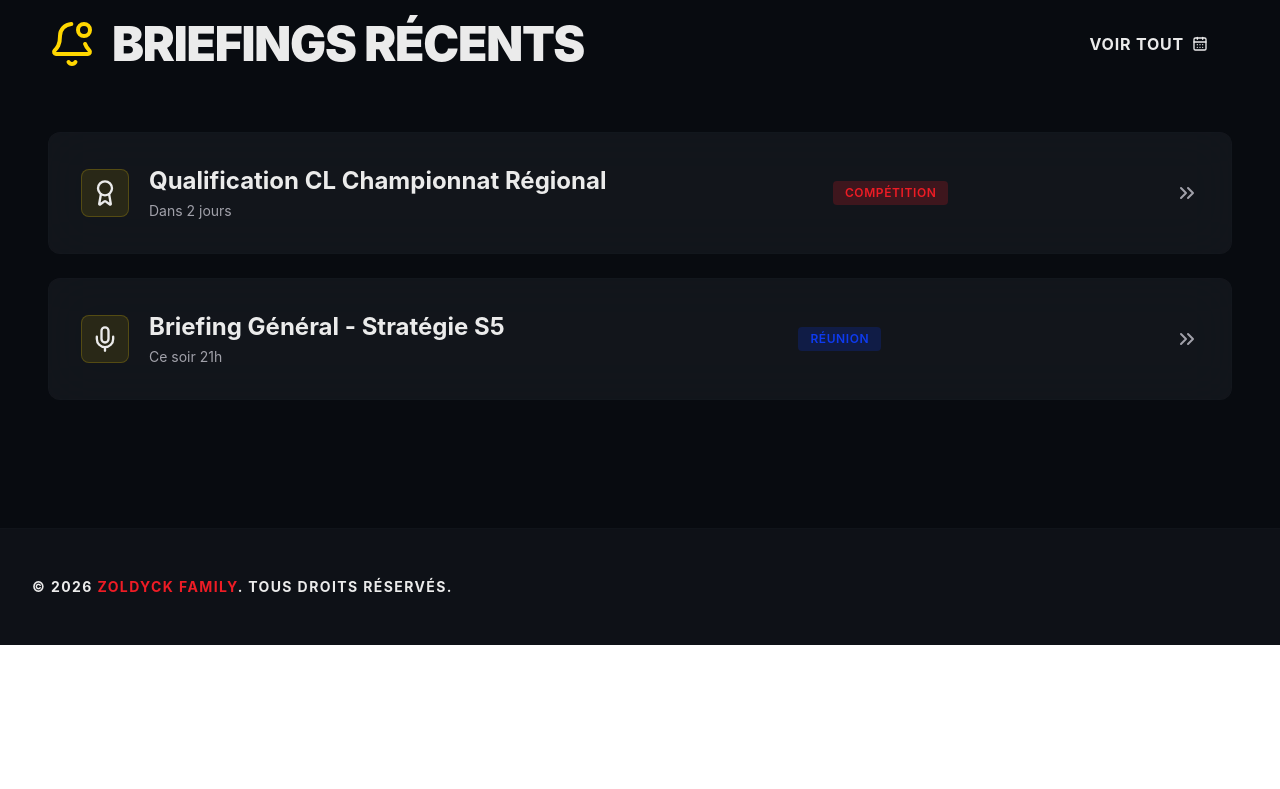
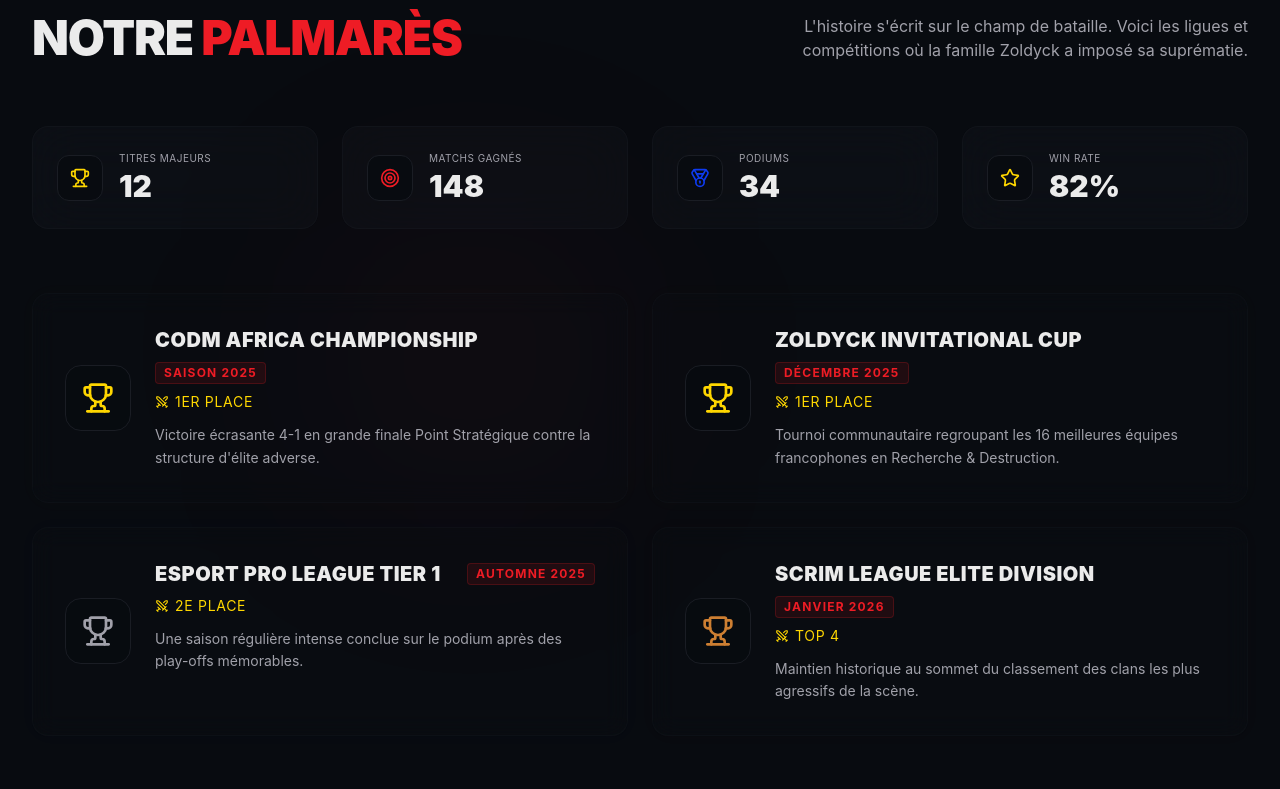
Before and after one commit to atedesi22/Zoldyck-Family, a React (Vite) app: page / in a window 1280 px wide. Shown: the part 1651-2440 px from the top of the page. Before the commit the page ends 2296 px from the top, so only its background shows below. Built offline with nearby package versions, Linux system fonts and the light colour scheme.

Commit message:
page teams

```diff
--- a/src/pages/home/index.jsx
+++ b/src/pages/home/index.jsx
@@ -1,191 +1,55 @@
-// import React from 'react';
-// import { motion } from 'framer-motion';
-// import { Target, Users, ShoppingCart, Zap, BellDot, CalendarDays, Sword, Mic, Award, ChevronsDown } from 'lucide-react';
-// import Button from '../../components/ui/Button';
 
-// // --- Animation Variants ---
-// const staggerContainer = {
-//     hidden: { opacity: 0 },
-//     show: {
-//         opacity: 1,
-//         transition: {
-//             staggerChildren: 0.15
-//         }
-//     }
-// };
-
-// const fadeInUp = {
-//     hidden: { opacity: 0, y: 30 },
-//     show: { opacity: 1, y: 0, transition: { duration: 0.5, ease: "easeOut" } }
-// };
-
-// const glassMorphEffect = "backdrop-blur-xl bg-[#1A1D24]/60 border border-[#1A1D24]/30";
-
-// // --- Mock Data ---
-// const features = [
-//     { icon: <Target className="w-8 h-8 text-[#EE1C25]" />, title: 'Structure e-Sport', desc: 'Gestion professionnelle de nos teams.' },
-//     { icon: <Users className="w-8 h-8 text-[#0E3BF0]" />, title: 'Communauté Active', desc: 'Soutien et entraînements réguliers.' },
-//     { icon: <ShoppingCart className="w-8 h-8 text-[#FFD700]" />, title: 'Shop Officiel CP', desc: 'Achats sécurisés de CP et passes de combat.' },
-//     { icon: <Zap className="w-8 h-8 text-white" />, title: 'Vibe & Fun', desc: 'Le plaisir du jeu avant tout !' },
-// ];
-
-// const announcements = [
-//     { icon: <Award className="text-[#FFD700]" />, title: "Qualification CL Championnat Régional", type: "Compétition", date: "Dans 2 jours" },
-//     { icon: <Mic className="text-[#0E3BF0]" />, title: "Briefing Général - Stratégie S5", type: "Réunion", date: "Ce soir 21h" },
-// ];
-
-// export default function HomePage() {
-//     return (
-//         <motion.div
-//             initial="hidden"
-//             animate="show"
-//             variants={staggerContainer}
-//             className="min-h-screen bg-[#080B10] text-[#EBEBEB] font-body overflow-hidden"
-//         >
-//             {/* --- HERO SECTION --- */}
-//             <section className="relative h-screen flex flex-col items-center justify-center text-center px-6 md:px-12">
-//                 <div className="absolute inset-0 z-0 overflow-hidden">
-//                     <img
-//                         src="/image.jpeg"
-//                         alt="Background Gaming"
-//                         className="w-full h-full object-cover opacity-10 filter blur-[1px]"
-//                     />
-//                     <div className="absolute inset-0 bg-gradient-to-b from-[#080B10] via-[#080B10]/70 to-[#080B10]"></div>
-//                 </div>
-
-//                 <motion.div variants={fadeInUp} className="relative z-10 max-w-4xl">
-//                     <motion.img
-//                         src="/logo.jpg"
-//                         alt="Zoldyck Family Logo"
-//                         className="w-24 h-24 md:w-32 md:h-32 mx-auto mb-8 drop-shadow-lg"
-//                         initial={{ opacity: 0, scale: 0.5 }}
-//                         animate={{ opacity: 1, scale: 1, transition: { duration: 0.8, delay: 0.2, ease: [0.17, 0.67, 0.83, 0.67] } }}
-//                     />
-//                     <span className={`inline-block px-4 py-1.5 rounded-full ${glassMorphEffect} text-sm font-semibold uppercase tracking-widest text-[#EE1C25] mb-6`}>
-//                         <Zap className="inline w-4 h-4 mr-2" /> Clan Officiel CODM
-//                     </span>
-//                     <h1 className="text-5xl md:text-7xl lg:text-8xl font-black uppercase tracking-tighter leading-tight mb-8">
-//                         Rejoins la <span className="text-[#EE1C25]">Zoldyck</span> <br/> Family
-//                     </h1>
-//                     <p className="text-xl md:text-2xl text-[#A1A1AA] mb-12 max-w-3xl mx-auto">
-//                         Mets ton talent en lumière et propulse ta vibe au niveau supérieur. L'élite locale n'attend que toi.
-//                     </p>
-
-//                     {/* CORRECTION DES VARIANTES DES BOUTONS */}
-//                     <div className="flex flex-col sm:flex-row gap-6 justify-center items-center">
-//                         <Button variant="[#EE1C25]" size="lg" className="flex items-center gap-3">
-//                             <Users className="w-5 h-5"/> Postuler
-//                         </Button>
-//                         <Button variant="[#0E3BF0]" size="lg" className="flex items-center gap-3">
-//                             <Sword className="w-5 h-5"/> Voir les Teams
-//                         </Button>
-//                     </div>
-//                 </motion.div>
-
-//                 <motion.div
-//                     initial={{ opacity: 0 }}
-//                     animate={{ opacity: 1, transition: { delay: 1.5, duration: 1 } }}
-//                     className="absolute bottom-10 left-1/2 -translate-x-1/2 text-[#A1A1AA] flex flex-col items-center gap-2"
-//                 >
-//                     <span className="text-sm font-semibold uppercase tracking-wider">Scroll</span>
-//                     <ChevronsDown className="w-6 h-6 animate-bounce" />
-//                 </motion.div>
-//             </section>
-
-//             {/* --- FEATURES SECTION --- */}
-//             <section className={`relative z-10 py-24 md:py-32 ${glassMorphEffect} border-t-0`}>
-//                 <div className="max-w-7xl mx-auto px-6 md:px-12">
-//                     <motion.h2 variants={fadeInUp} className="text-3xl md:text-5xl font-black uppercase tracking-tight mb-16 text-center">
-//                         L'environnement pour ton <span className="text-[#0E3BF0]">Succès</span>
-//                     </motion.h2>
-
-//                     <motion.div
-//                         variants={staggerContainer}
-//                         initial="hidden"
-//                         whileInView="show"
-//                         viewport={{ once: true, amount: 0.2 }}
-//                         className="grid grid-cols-1 sm:grid-cols-2 lg:grid-cols-4 gap-8"
-//                     >
-//                         {features.map((feature, i) => (
-//                             <motion.div
-//                                 key={i}
-//                                 variants={fadeInUp}
-//                                 whileHover={{ scale: 1.05, transition: { duration: 0.2 } }}
-//                                 className={`p-8 rounded-2xl ${glassMorphEffect} hover:border-[#EE1C25]/50 transition-colors duration-300 flex flex-col items-center text-center gap-6 group`}
-//                             >
-//                                 <div className="p-4 rounded-full bg-[#080B10] border-2 border-[#1A1D24] group-hover:border-[#EE1C25]/50 group-hover:bg-[#EE1C25]/10 transition-colors duration-300">
-//                                     {feature.icon}
-//                                 </div>
-//                                 <h3 className="text-2xl font-bold uppercase tracking-wide text-[#EBEBEB]">
-//                                     {feature.title}
-//                                 </h3>
-//                                 <p className="text-[#A1A1AA] text-base">
-//                                     {feature.desc}
-//                                 </p>
-//                             </motion.div>
-//                         ))}
-//                     </motion.div>
-//                 </div>
-//             </section>
-
-//             {/* --- ANNOUNCEMENTS MODULE PREVIEW --- */}
-//             <section className="relative z-10 py-24 md:py-32">
-//                 <div className="max-w-7xl mx-auto px-6 md:px-12">
-//                     <div className="flex flex-col sm:flex-row items-start sm:items-center justify-between gap-6 mb-16">
-//                         <motion.h2 variants={fadeInUp} className="text-3xl md:text-5xl font-black uppercase tracking-tight flex items-center gap-4">
-//                             <BellDot className="w-8 h-8 md:w-12 md:h-12 text-[#FFD700]" /> Briefings Récents
-//                         </motion.h2>
-
-//                         {/* CORRECTION DE LA VARIANTE DU BOUTON */}
-//                         <Button variant="accent" size="sm" className="flex items-center gap-2">
-//                              Voir tout <CalendarDays className="w-4 h-4"/>
-//                         </Button>
-//                     </div>
-
-//                     <motion.div
-//                         variants={staggerContainer}
-//                         initial="hidden"
-//                         whileInView="show"
-//                         viewport={{ once: true, amount: 0.2 }}
-//                         className="space-y-6"
-//                     >
-//                         {announcements.map((ann, i) => (
-//                             <motion.a
-//                                 href="/announcements"
-//                                 key={i}
-//                                 variants={fadeInUp}
-//                                 whileHover={{ scale: 1.01, transition: { duration: 0.1 } }}
-//                                 className={`block p-6 md:p-8 rounded-xl ${glassMorphEffect} hover:border-[#FFD700]/50 transition duration-300 flex items-center justify-between gap-6`}
-//                             >
-//                                 <div className="flex items-center gap-5">
-//                                     <div className="w-12 h-12 flex items-center justify-center rounded-lg bg-[#FFD700]/10 border border-[#FFD700]/20">
-//                                         {React.cloneElement(ann.icon, { className: 'w-7 h-7' })}
-//                                     </div>
-//                                     <div>
-//                                         <h3 className="text-xl md:text-2xl font-bold text-[#EBEBEB]">{ann.title}</h3>
-//                                         <p className="text-[#A1A1AA] text-sm mt-1">{ann.date}</p>
-//                                     </div>
-//                                 </div>
-//                                 <span className={`hidden sm:inline-block px-3 py-1 rounded font-semibold uppercase text-xs tracking-wider ${ann.type === 'Compétition' ? 'bg-[#EE1C25]/20 text-[#EE1C25]' : 'bg-[#0E3BF0]/20 text-[#0E3BF0]'}`}>
-//                                     {ann.type}
-//                                 </span>
-//                                 <ChevronsDown className="w-6 h-6 text-[#A1A1AA] rotate-[-90deg]"/>
-//                             </motion.a>
-//                         ))}
-//                     </motion.div>
-//                 </div>
-//             </section>
-//         </motion.div>
-//     );
-// }
 
 import React from 'react';
 import { motion } from 'framer-motion';
-import { Target, Users, ShoppingCart, Zap, BellDot, CalendarDays, Sword, Mic, Award, ChevronsDown } from 'lucide-react';
+import { Target, Users, ShoppingCart, Zap, Medal, Star, BellDot, CalendarDays, Sword, Mic, Award, ChevronsDown, Trophy, Swords } from 'lucide-react';
 // import Button from '../components/ui/Button'; // Assuming you created the button component from previous step
 
 import Button from '../../components/ui/Button'; // Adjust the path as necessary
 
+// Données fictives mais prestigieuses des accomplissements du clan
+const achievements = [
+  {
+    id: 1,
+    title: "CODM Africa Championship",
+    rank: "1er Place",
+    date: "Saison 2025",
+    description: "Victoire écrasante 4-1 en grande finale Point Stratégique contre la structure d'élite adverse.",
+    type: "gold",
+  },
+  {
+    id: 2,
+    title: "Zoldyck Invitational Cup",
+    rank: "1er Place",
+    date: "Décembre 2025",
+    description: "Tournoi communautaire regroupant les 16 meilleures équipes francophones en Recherche & Destruction.",
+    type: "gold",
+  },
+  {
+    id: 3,
+    title: "Esport Pro League Tier 1",
+    rank: "2e Place",
+    date: "Automne 2025",
+    description: "Une saison régulière intense conclue sur le podium après des play-offs mémorables.",
+    type: "silver",
+  },
+  {
+    id: 4,
+    title: "Scrim League Elite Division",
+    rank: "Top 4",
+    date: "Janvier 2026",
+    description: "Maintien historique au sommet du classement des clans les plus agressifs de la scène.",
+    type: "bronze",
+  },
+];
+
+// Statistiques globales du palmarès
+const stats = [
+  { label: "Titres Majeurs", value: "12", icon: <Trophy className="w-5 h-5 text-[#FFD700]" /> },
+  { label: "Matchs Gagnés", value: "148", icon: <Target className="w-5 h-5 text-[#EE1C25]" /> },
+  { label: "Podiums", value: "34", icon: <Medal className="w-5 h-5 text-[#0E3BF0]" /> },
+  { label: "Win Rate", value: "82%", icon: <Star className="w-5 h-5 text-[#FFD700]" /> },
+];
 
 // --- Animation Variants ---
 const staggerContainer = {
@@ -312,6 +176,109 @@ export default function HomePage() {
                 </div>
             </section>
 
+            <section className="py-20 bg-[#080B10] px-4 sm:px-6 lg:px-8 relative overflow-hidden">
+            {/* Effet de lueur rouge en arrière-plan */}
+            <div className="absolute top-1/2 left-1/4 -translate-y-1/2 w-[300px] h-[300px] bg-[#EE1C25]/5 blur-[120px] rounded-full pointer-events-none" />
+
+            <div className="max-w-7xl mx-auto relative z-10">
+
+                {/* EN-TÊTE DE LA SECTION */}
+                <div className="flex flex-col md:flex-row md:items-end justify-between mb-16 gap-4">
+                <div>
+                    <span className="inline-flex items-center gap-2 px-3 py-1 rounded-full bg-[#EE1C25]/10 border border-[#EE1C25]/20 text-xs font-gaming uppercase tracking-widest text-[#EE1C25] mb-4">
+                    <Trophy className="w-3.5 h-3.5" /> Cabinet des Trophées
+                    </span>
+                    <h2 className="text-3xl md:text-5xl font-black font-gaming uppercase tracking-tight text-[#EBEBEB]">
+                    Notre <span className="text-[#EE1C25]">Palmarès</span>
+                    </h2>
+                </div>
+                <p className="text-[#A1A1AA] text-sm md:text-base max-w-md md:text-right">
+                    L'histoire s'écrit sur le champ de bataille. Voici les ligues et compétitions où la famille Zoldyck a imposé sa suprématie.
+                </p>
+                </div>
+
+                {/* COMPTEURS / STATISTIQUES EN GRILLE */}
+                <div className="grid grid-cols-2 lg:grid-cols-4 gap-4 md:gap-6 mb-16">
+                {stats.map((stat, idx) => (
+                    <motion.div
+                    key={idx}
+                    initial={{ opacity: 0, y: 20 }}
+                    whileInView={{ opacity: 1, y: 0 }}
+                    viewport={{ once: true }}
+                    transition={{ delay: idx * 0.1 }}
+                    className="backdrop-blur-xl bg-[#1A1D24]/30 border border-[#1A1D24]/40 p-6 rounded-2xl flex items-center gap-4 group hover:border-[#EE1C25]/40 transition-colors duration-300"
+                    >
+                    <div className="p-3 bg-[#080B10] border border-[#1A1D24] rounded-xl group-hover:scale-110 transition-transform duration-300">
+                        {stat.icon}
+                    </div>
+                    <div>
+                        <p className="text-[10px] font-gaming uppercase text-[#A1A1AA] tracking-wider">{stat.label}</p>
+                        <p className="text-2xl md:text-3xl font-black font-gaming text-[#EBEBEB] mt-0.5">{stat.value}</p>
+                    </div>
+                    </motion.div>
+                ))}
+                </div>
+
+                {/* LISTING DES HAUTS FAITS */}
+                <div className="grid grid-cols-1 md:grid-cols-2 gap-6">
+                {achievements.map((item, idx) => {
+                    // Définition des lueurs de bordure en fonction de la couleur du trophée
+                    const glowClass =
+                    item.type === 'gold' ? 'group-hover:border-[#FFD700]/50 shadow-[0_0_20px_rgba(255,215,0,0.02)]' :
+                    item.type === 'silver' ? 'group-hover:border-[#0E3BF0]/50 shadow-[0_0_20px_rgba(14,59,240,0.02)]' :
+                    'group-hover:border-[#EE1C25]/50 shadow-[0_0_20px_rgba(238,28,37,0.02)]';
+
+                    const iconColor =
+                    item.type === 'gold' ? 'text-[#FFD700]' :
+                    item.type === 'silver' ? 'text-[#A1A1AA]' :
+                    'text-[#CD7F32]';
+
+                    return (
+                    <motion.div
+                        key={item.id}
+                        initial={{ opacity: 0, x: idx % 2 === 0 ? -20 : 20 }}
+                        whileInView={{ opacity: 1, x: 0 }}
+                        viewport={{ once: true }}
+                        transition={{ duration: 0.4, delay: idx * 0.05 }}
+                        className={`backdrop-blur-md bg-[#1A1D24]/10 border border-[#1A1D24]/30 p-6 md:p-8 rounded-2xl flex flex-col sm:flex-row gap-6 relative group transition-all duration-300 ${glowClass}`}
+                    >
+                        {/* Icône Trophée responsive à gauche */}
+                        <div className="flex sm:flex-col items-center justify-center">
+                        <div className="p-4 bg-[#080B10]/80 border border-[#1A1D24] rounded-2xl relative">
+                            <Trophy className={`w-8 h-8 ${iconColor}`} />
+                            {/* Petite lueur derrière l'icône */}
+                            <div className="absolute inset-0 bg-current opacity-0 group-hover:opacity-10 blur-md transition-opacity duration-300 rounded-2xl" />
+                        </div>
+                        </div>
+
+                        {/* Corps de texte de l'accomplissement */}
+                        <div className="flex-1 flex flex-col justify-between">
+                        <div>
+                            <div className="flex flex-wrap items-center justify-between gap-2 mb-2">
+                            <h3 className="text-xl font-black font-gaming uppercase tracking-wide text-[#EBEBEB] group-hover:text-[#EE1C25] transition-colors">
+                                {item.title}
+                            </h3>
+                            <span className="text-xs font-gaming font-bold text-[#EE1C25] bg-[#EE1C25]/10 border border-[#EE1C25]/20 px-2 py-0.5 rounded uppercase tracking-widest">
+                                {item.date}
+                            </span>
+                            </div>
+                            <p className="text-sm font-gaming uppercase tracking-wider text-[#FFD700] mb-3 flex items-center gap-1.5">
+                            <Swords className="w-3.5 h-3.5" /> {item.rank}
+                            </p>
+                            <p className="text-sm text-[#A1A1AA] leading-relaxed">
+                            {item.description}
+                            </p>
+                        </div>
+                        </div>
+
+                    </motion.div>
+                    );
+                })}
+                </div>
+
+            </div>
+            </section>
+
             {/* --- ANNOUNCEMENTS MODULE PREVIEW --- */}
             <section className="relative z-10 py-24 md:py-32">
                 <div className="max-w-7xl mx-auto px-6 md:px-12">
```
Also changed, not shown: src/components/ui/PlayerDetailCard.jsx (+38 -36 lines), src/data/players.jsx (+19 -1 lines), src/pages/teams/index.jsx (+39 -16 lines).
